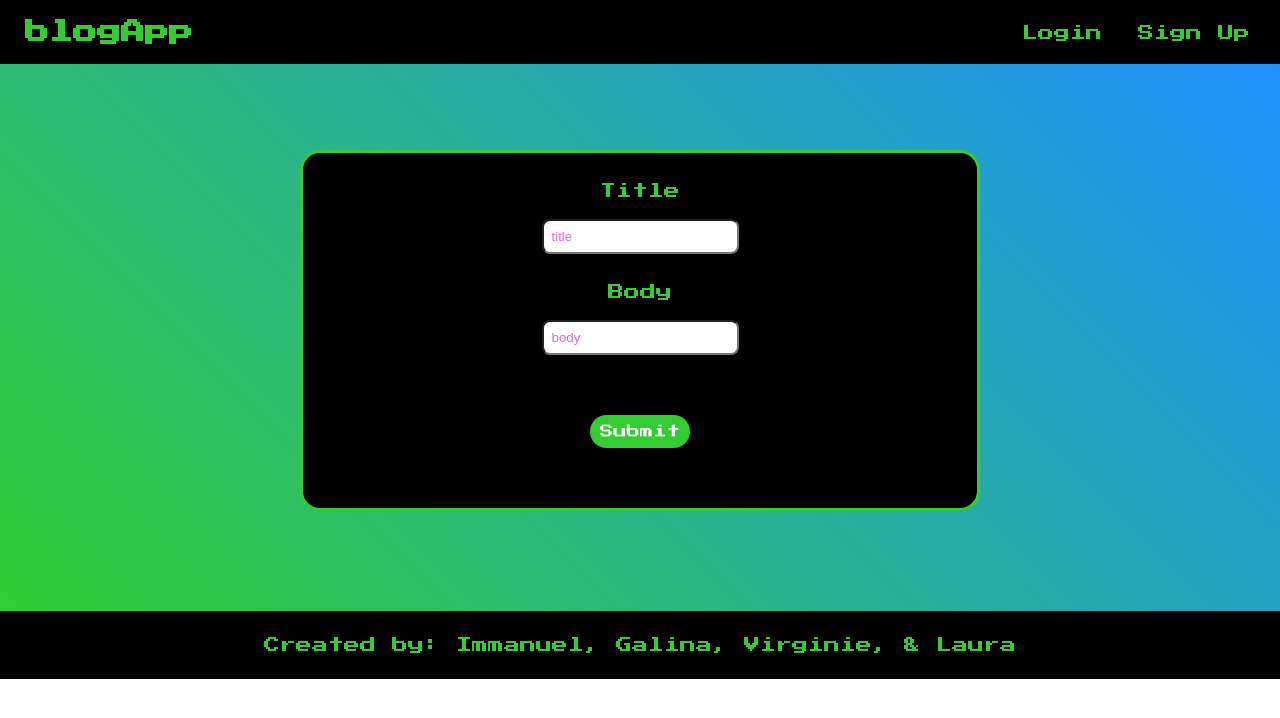
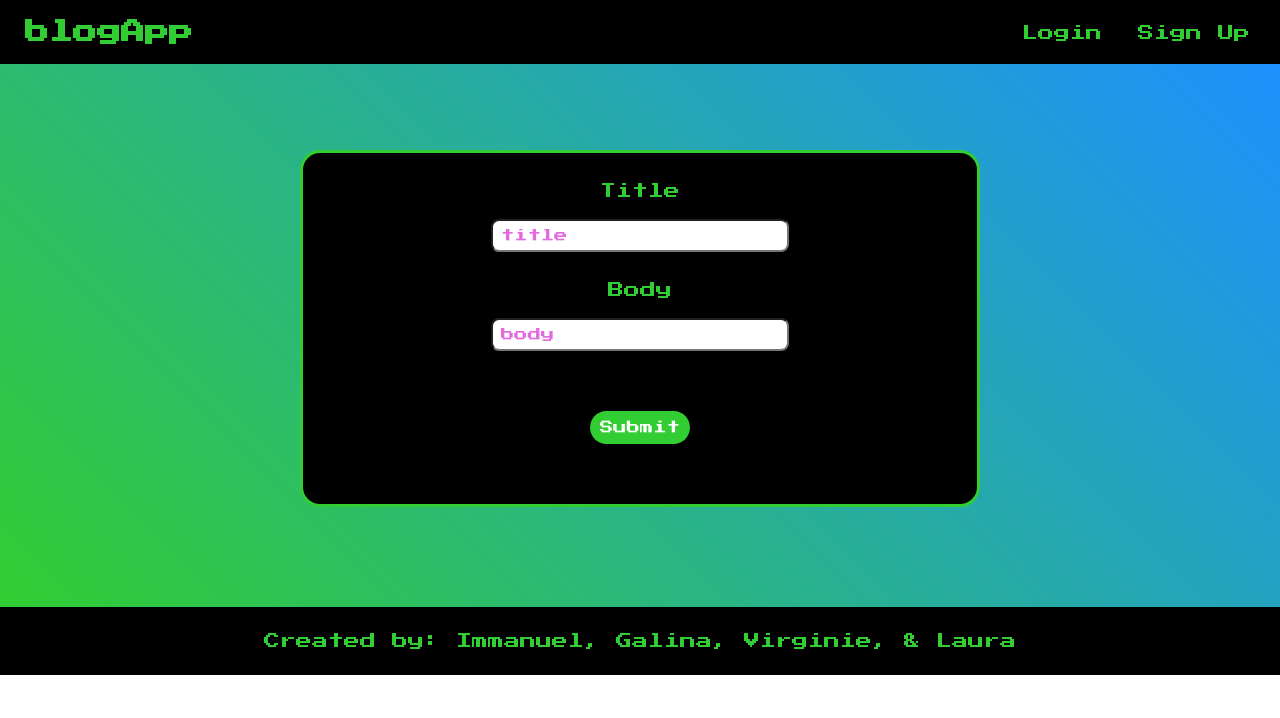
Before and after one commit to ImmanuelCurrah/group-crud, a React (Create React App) app in the folder blog-group-exe/: page /createPost/1 in a window 1280 px wide. Shown: the top 718 px of the page. Built offline with nearby package versions, Linux system fonts and the light colour scheme.

Commit message:
styled font of input boxes

```diff
--- a/blog-group-exe/src/components/postForm/PostForm.module.css
+++ b/blog-group-exe/src/components/postForm/PostForm.module.css
@@ -20,6 +20,7 @@
   margin: 20px 0 30px 0;
   padding: 8px;
   border-radius: 8px;
+  font-family: "Press Start 2P", cursive;
 }
 
 .bodyLabel {
@@ -30,4 +31,5 @@
   margin: 20px 0 30px 0;
   padding: 8px;
   border-radius: 8px;
+  font-family: "Press Start 2P", cursive;
 }
```
